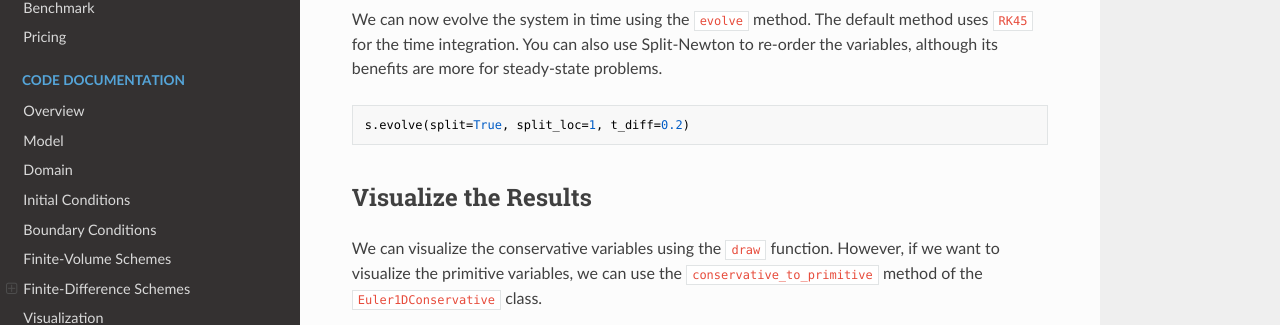
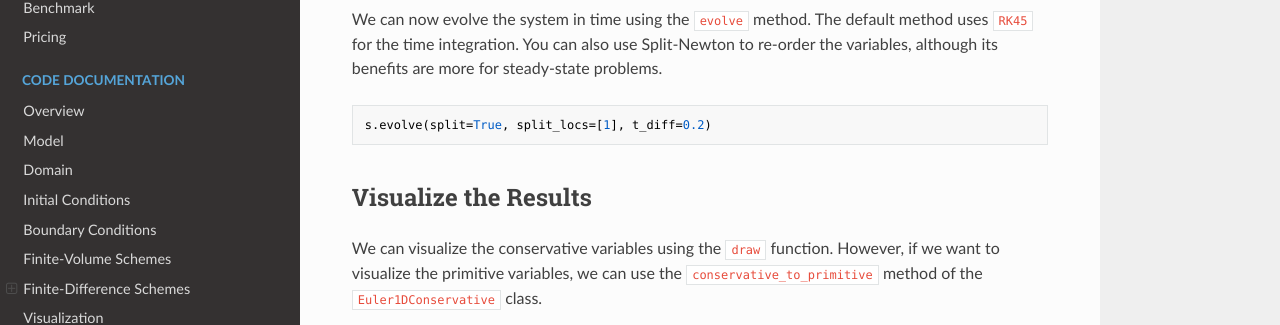
Before and after one commit to gpavanb1/SplitFXM, an MkDocs documentation site: the page built from docs/tutorials/conservative_sod_shock.md, in a window 1280 px wide and 900 px high, scrolled down 1893 px. Shown: the part 142-467 px from the top of the window. Built offline with MkDocs 1.6.1, drawn with Linux system fonts in a browser that asks for light colours; nearby versions of some CDN libraries; formulas are drawn with MathJax 3.

Commit message:
Fixed tutorials to use generalized Split-Newton

````diff
--- a/docs/tutorials/conservative_sod_shock.md
+++ b/docs/tutorials/conservative_sod_shock.md
@@ -89,7 +89,7 @@ for cell in s._d.interior():
 We can now evolve the system in time using the `evolve` method. The default method uses `RK45` for the time integration. You can also use Split-Newton to re-order the variables, although its benefits are more for steady-state problems.
 
 ```python
-s.evolve(split=True, split_loc=1, t_diff=0.2)
+s.evolve(split=True, split_locs=[1], t_diff=0.2)
 ```
 
 ## Visualize the Results
````
Also changed, not shown: docs/tutorials/sod_shock.md (+1 -1 lines).
